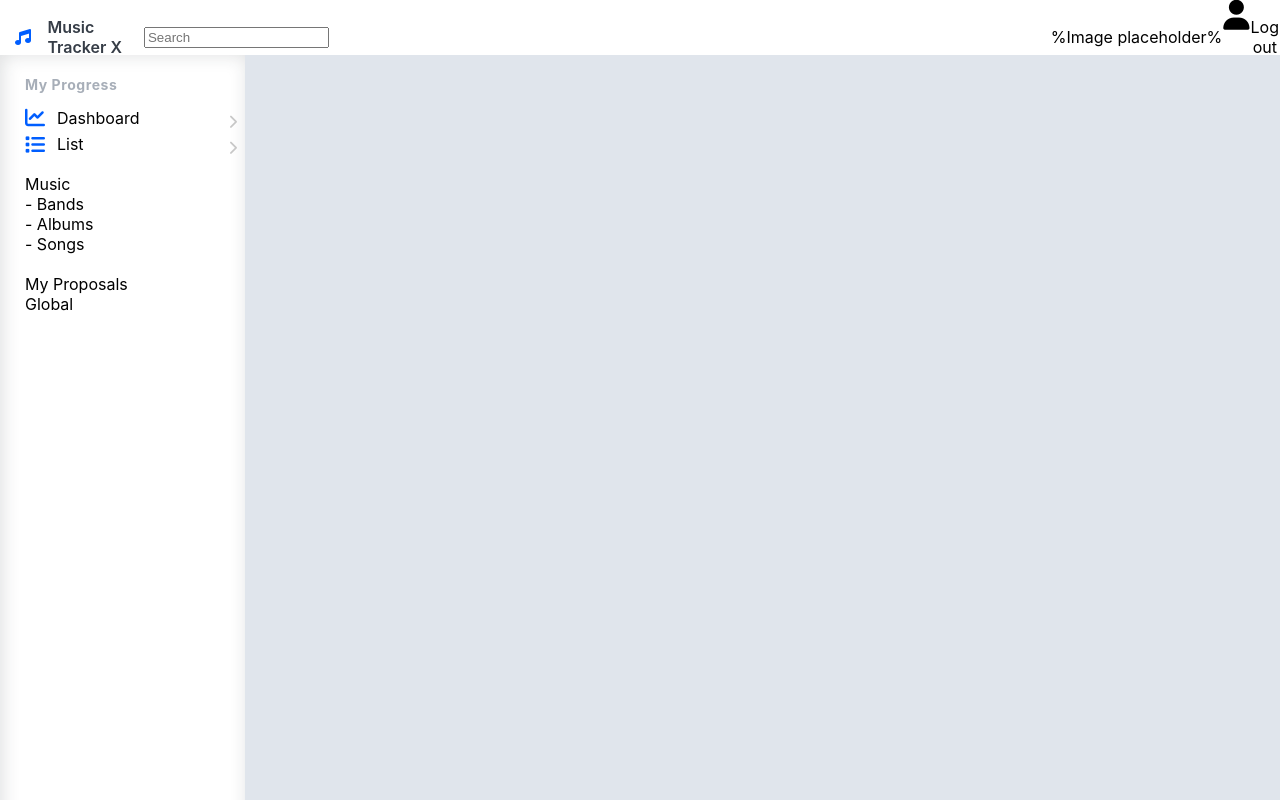
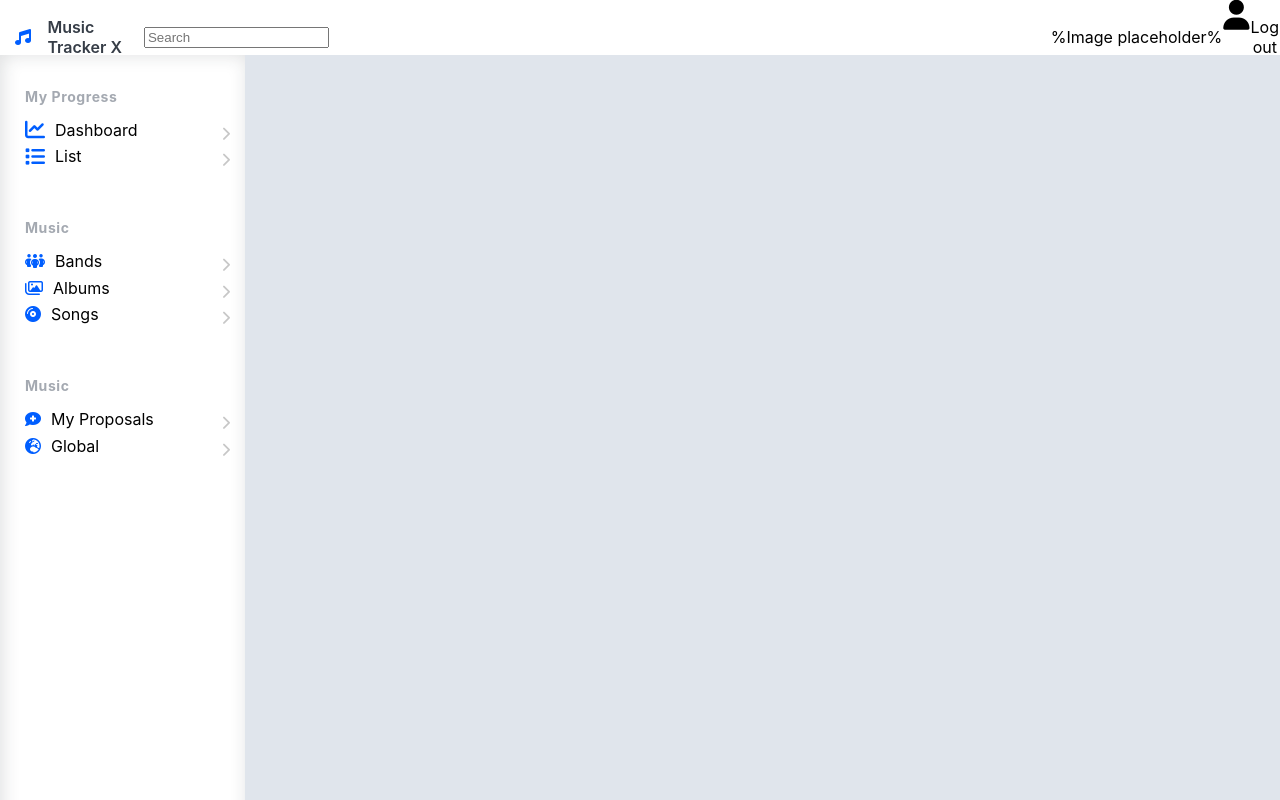
Before and after one commit to Shauf-Dynamics/TrackerX, an Angular app in the folder Client/trackerx-app/: page /dashboard in a window 1280 px wide. Built offline with nearby package versions, Linux system fonts and the light colour scheme.

Commit message:
TRAC-29 complete nav bar styling

```diff
--- a/Client/trackerx-app/src/app/modules/navigation/side-bar/side-bar.component.css
+++ b/Client/trackerx-app/src/app/modules/navigation/side-bar/side-bar.component.css
@@ -13,7 +13,7 @@ main {
 }
 
 .tx-sb-header-text {
-    color: rgb(167, 174, 184);
+    color: rgb(164, 169, 177);
     font-size: 14px;
     font-weight: 700;
     letter-spacing: 0.56px;
@@ -21,20 +21,16 @@ main {
     text-align: start;
 }
 
-.tx-sb-my-progress-nav {
-    margin-top: 10%;
+.tx-sb-nav span{
+    margin-left: 10px;
 }
 
-.tx-sb-my-progress-nav span{
-    margin-left: 12px;
-}
-
-.tx-sb-my-progress-nav div {
+.tx-sb-nav div {
     margin-top: 3%;
 }
 
 .tx-nav-arrow {
     float: right;
     padding-top: 13px;
-    padding-right: 8px;
+    padding-right: 15px;
 }
--- a/Client/trackerx-app/src/app/modules/navigation/side-bar/side-bar.component.html
+++ b/Client/trackerx-app/src/app/modules/navigation/side-bar/side-bar.component.html
@@ -1,5 +1,6 @@
 <main>
-    <div class="tx-sb-my-progress-nav">
+    <br/>
+    <div class="tx-sb-nav">
         <p class="tx-sb-header-text">My Progress</p>
         <div>
             <i class="fa-solid fa-chart-line fa-lg" style="color: #005eff;"></i>
@@ -13,23 +14,38 @@
         </div>
     </div>
     <br>
-    <div>
-        Music
+    <br>
+    <div class="tx-sb-nav">
+        <p class="tx-sb-header-text">Music</p>
         <div>
-            - Bands
+            <i class="fa-solid fa-people-group" style="color: #005eff;"></i>
+            <span>Bands</span>
+            <i class="fa-solid fa-chevron-right fa-sm tx-nav-arrow" style="color: #c7c7c7;"></i>
         </div>
         <div>
-            - Albums
+            <i class="fa-regular fa-images" style="color: #005eff;"></i>
+            <span>Albums </span>
+            <i class="fa-solid fa-chevron-right fa-sm tx-nav-arrow" style="color: #c7c7c7;"></i>
         </div>
         <div>
-            - Songs
+            <i class="fa-solid fa-compact-disc" style="color: #005eff;"></i>
+            <span>Songs </span>
+            <i class="fa-solid fa-chevron-right fa-sm tx-nav-arrow" style="color: #c7c7c7;"></i>
         </div>
     </div>
     <br>
-    <div>
-        My Proposals
-    </div>
-    <div>
-        Global
+    <br>
+    <div class="tx-sb-nav">
+        <p class="tx-sb-header-text">Music</p>
+        <div>
+            <i class="fa-solid fa-comment-medical" style="color: #005eff;"></i>
+            <span>My Proposals</span>
+            <i class="fa-solid fa-chevron-right fa-sm tx-nav-arrow" style="color: #c7c7c7;"></i>
+        </div>
+        <div>
+            <i class="fa-solid fa-earth-europe" style="color: #005eff;"></i>
+            <span>Global </span>
+            <i class="fa-solid fa-chevron-right fa-sm tx-nav-arrow" style="color: #c7c7c7;"></i>
+        </div>
     </div>
 </main>
```
